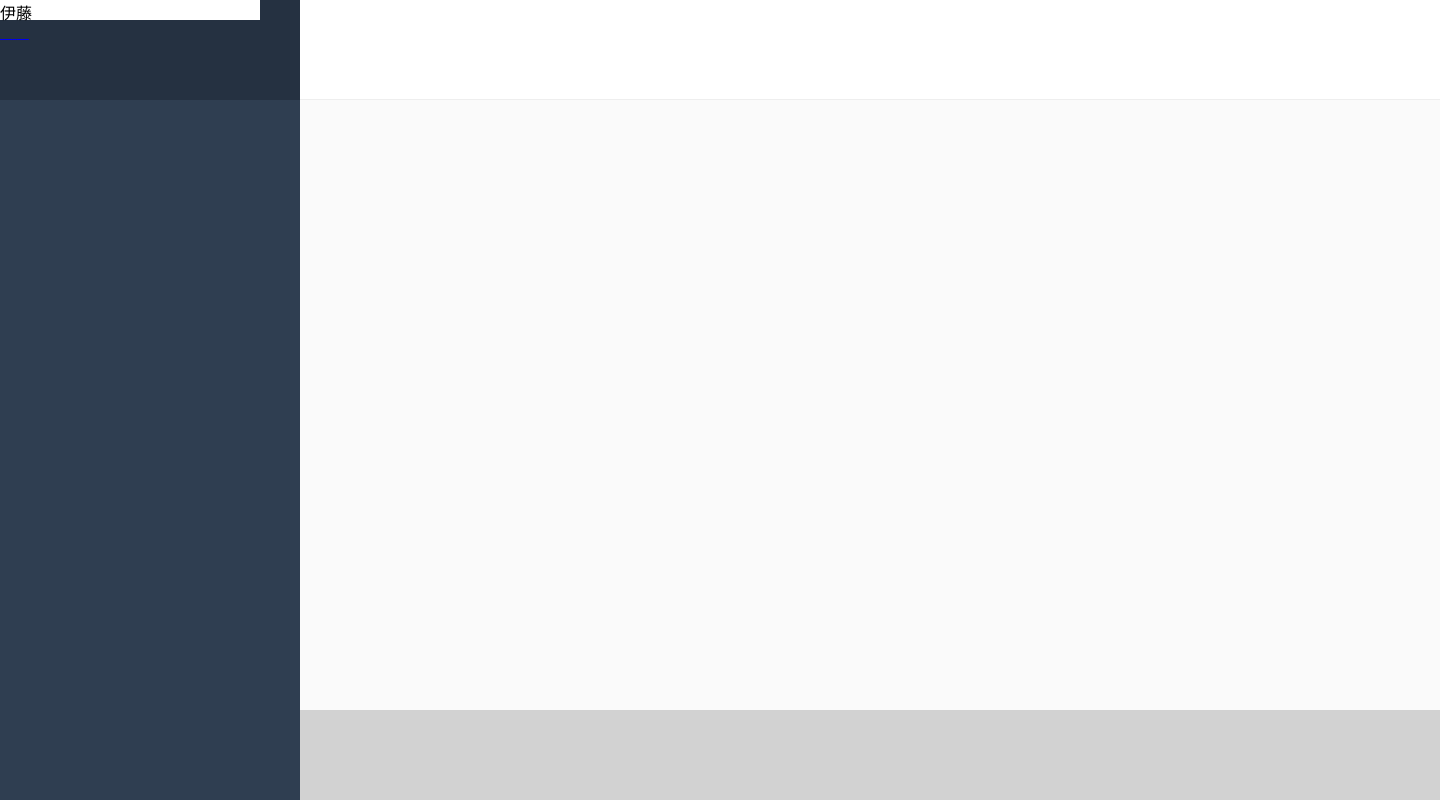
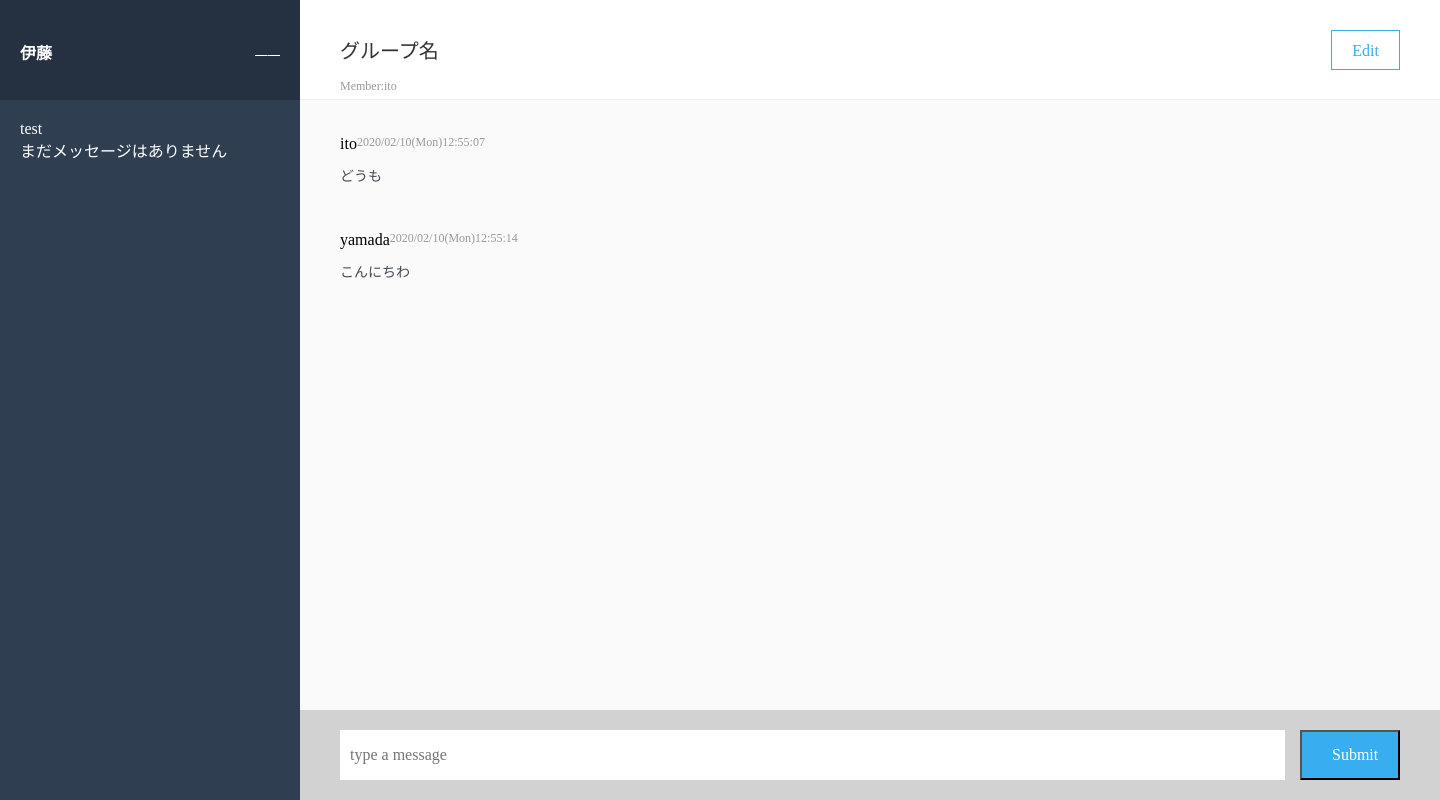
Before and after one commit to tomotomo0511/chat-space_ito, a Rails app: page / in a window 1440 px wide. Run offline with Rails 7, Linux system fonts and the light colour scheme; style sheets or scripts are compiled from the project's sources; some libraries are stand-ins or nearby versions.

Commit message:
ChatSpace-front-haml-scss

```diff
--- a/app/assets/stylesheets/modules/_messages.scss
+++ b/app/assets/stylesheets/modules/_messages.scss
@@ -5,6 +5,8 @@
 .wrapper {
   display: flex;
   height: 100vh;
+  background-color: #fafafa;
+  width: 100vw;
 }
 
 .chat-side {
@@ -13,36 +15,161 @@
   &__header {
     height: 100px;
     background-color: #253141;
-
+    display: flex;
+    align-items: center;
+    color:white;
     &__box {
       height: 20px;
       width: 260px;
-      color: black;
-      background-color: white;
+      display: flex;
+      justify-content: space-between;
+      margin: 0 20px;
+      font-weight: bold;
+      &__menu {
+        display: flex;
+        li {
+          a {
+            color: white;
+          }
+
+        }
+      }
     }
   }
   &__groups {
     height: calc(100vh - 100px);
     background-color: #2f3e51;
+    padding: 20px;
+    .group {
+      color: white;
+      text-decoration: none;
+      margin-bottom: 40px;
+
+    }
   }
-
 }
 
 .chat-main {
-  background-color: red;
   width: calc(100% - 300px);
   &__header {
     height: 100px;
     background-color: #ffffff;
     border-bottom: 1px solid #eeeeee;
+    padding: 0px 40px;
+    display: flex;
+    &__left-box {
+      margin-top: 35px;
+      &__current-group {
+        font-size: 20px;
+        margin-bottom: 15px;
+        color: #333333;
+      }
+      &__member-list {
+        display: flex;
+        font-size: 12px;
+        color: #999999;
+        &__member {
+          margin: 0;
+          padding: 0;
+        }
+      }
+    }
+    &__right-box {
+      line-height: 40px;
+      right: 40px;
+      position: absolute;
+      height: 40px;
+      padding: 0 20px;
+      margin-top: 30px;
+      border: solid 1px #38aef0;
+      .edit {
+        color: #38aef0;
+        text-decoration: none;
+      }
+    }
   }
   &__messages {
     height: calc(100vh - 190px);
-    background-color: #fafafa;
+    margin-left: 40px;
+    &__box1 {
+      margin-bottom: 46px;
+      margin-top: 35px;
+      &__upper-info1 {
+        display: flex;
+        margin-bottom: 12px;
+        &__talker1 {
+          font-size: 16px;
+        }
+        &__date1 {
+          color: #999999;
+          font-size: 12px;
+        }
+      }
+      &__text1 {
+        font-size: 14px;
+        color: #434A54;
+      }
+    }
+    &__box2 {
+      &__upper-info2 {
+        display: flex;
+        margin-bottom: 12px;
+        &__talker2 {
+          font-size: 16px;
+        }
+        &__date2 {
+          color: #999999;
+          font-size: 12px;
+        }
+      }
+      &__text2 {
+        font-size: 14px;
+        color: #434A54;
+      }
+    }
   }
   &__form {
-    height: 90px;
     background-color: #d2d2d2;
     padding: 20px 40px;
+    height: 90px;
+    position: absolute;
+    width: 1140px;
+    bottom: 0px;
+
+    form {
+      display: flex;
+      .input-box {
+        width: 100%;
+        position: relative;
+        display: flex;
+
+        &__text {
+          width: 100%;
+          height: 50px;
+          color: #434a54;
+          border-style: none;
+          padding: 0 40px 0 10px;
+        }
+        &__image {
+          position: absolute;
+          top: 10px;
+          right: 10px;
+          cursor: pointer;
+          &__file {
+            display: none;
+          }
+        }
+      }
+      .submit-btn {
+        width: 100px;
+        height: 50px;
+        padding: 0 30px;
+        margin-left: 15px;
+        background-color: #38aef0;
+        font-size: 16px;
+        cursor: pointer;
+        color: white;
+      }
+    }
   }
 }
--- a/app/views/shared/_main_chat.html.haml
+++ b/app/views/shared/_main_chat.html.haml
@@ -1,6 +1,38 @@
 .chat-main
   .chat-main__header
-
+    .chat-main__header__left-box
+      .chat-main__header__left-box__current-group
+        グループ名
+      .chat-main__header__left-box__member-list
+        Member:
+        .chat-main__header__left-box__member-list__memeber
+          ito
+    .chat-main__header__right-box
+      = link_to "#", class:"edit" do
+        %p.edit__edit-name
+          Edit
   .chat-main__messages
-
+    .chat-main__messages__box1
+      .chat-main__messages__box1__upper-info1
+        .chat-main__messages__box1__upper-info1__talker1
+          ito
+        .chat-main__messages__box1__upper-info1__date1
+          2020/02/10(Mon)12:55:07
+      .chat-main__messages__box1__text1
+        どうも
+    .chat-main__messages__box2
+      .chat-main__messages__box2__upper-info2
+        .chat-main__messages__box2__upper-info2__talker2
+          yamada
+        .chat-main__messages__box2__upper-info2__date2
+          2020/02/10(Mon)12:55:14
+      .chat-main__messages__box2__text2
+        こんにちわ
   .chat-main__form
+    %form.new_message
+      .input-box
+        %input{type: "text", class: "input-box__text", placeholder: "type a message"}
+        %label{class: "input-box__image"}
+          = icon('fas', 'image')
+          %input{type: "file", class: "input-box__image__file"}
+      %input{type: "submit", class: "submit-btn"}
--- a/app/views/shared/_side_bar.html.haml
+++ b/app/views/shared/_side_bar.html.haml
@@ -1,12 +1,18 @@
 .chat-side
   .chat-side__header
     .chat-side__header__box
-      .chat-side__header__box__username
+      %p.chat-side__header__box__username
         伊藤
-      .chat-side__header__box__new
-      = link_to "#", class: "chat-side__header--box" do
-        = icon('fas', 'edit')
-      = link_to "#", class: "chat-side__header--box" do
-        = icon('fas', 'cog')
-
+      %ul.chat-side__header__box__menu
+        %li.chat-side__header__box__edit
+          = link_to "#" do
+            = icon('fas', 'edit')
+        %li.chat-side__header__box__cog
+          = link_to "#" do
+            = icon('fas', 'cog')
   .chat-side__groups
+    = link_to "#", class:"group" do
+      %p.group__group-name
+        test
+      %p.group__latest-message
+        まだメッセージはありません
```
